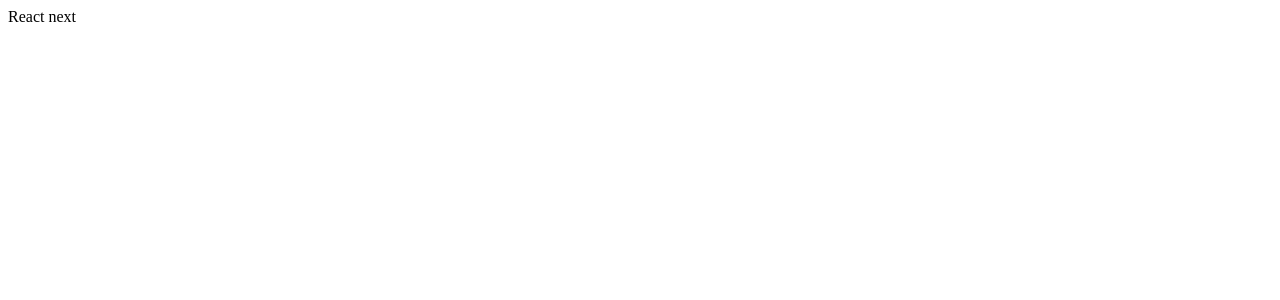
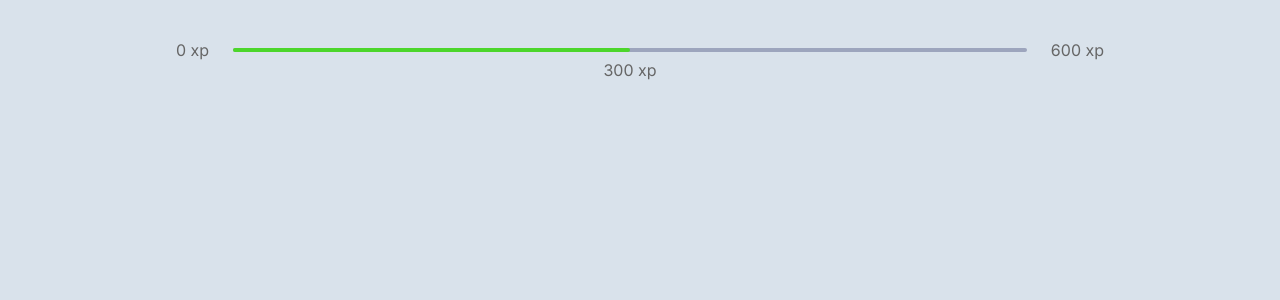
Before and after one commit to codingscode/Nlw_4, a Next.js app in the folder trilha_react/movase-next/: page / in a window 1280 px wide. Shown: the top 300 px of the page. Built offline with nearby package versions, Linux system fonts and the light colour scheme.

Commit message:
trilha react parte 19

```diff
--- a/trilha_react/movase-next/pages/index.tsx
+++ /dev/null
@@ -1,7 +0,0 @@
-import React from 'react'
-
-export default function Home() {
-    return (
-      <div>React next</div>
-    )
-}
--- /dev/null
+++ b/trilha_react/movase-next/src/components/ExperienceBar.tsx
@@ -0,0 +1,16 @@
+import React from 'react'
+
+
+export function ExperienceBar() {
+
+   return(
+     <header className="experience-bar" >
+        <span>0 xp</span>
+        <div>
+            <div style={{ width: '50%' }} />
+            <span className="current-experience" style={{ left: '50%'}} >300 xp</span>
+        </div>
+        <span>600 xp</span>
+     </header>
+   )
+}
--- a/trilha_react/movase-next/pages/_app.tsx
+++ b/trilha_react/movase-next/src/pages/_app.tsx
@@ -1,7 +1,8 @@
+import '../styles/global.css'
 
 
 function MyApp({ Component, pageProps }) {
-  return <Component {...pageProps} />
+   return <Component {...pageProps} />
 }
 
 export default MyApp
--- /dev/null
+++ b/trilha_react/movase-next/src/pages/index.tsx
@@ -0,0 +1,17 @@
+import React from 'react'
+import { ExperienceBar } from '../components/ExperienceBar'
+import Head from 'next/head'
+
+
+export default function Home() {
+    return (
+      <div className="container" >
+         <Head>
+            <link rel="preconnect" href="https://fonts.gstatic.com" />
+            <link href="https://fonts.googleapis.com/css2?family=Inter:wght@400;500;600&family=Rajdhani:wght@600&display=swap" rel="stylesheet" />
+
+         </Head>
+         <ExperienceBar />
+      </div>
+    )
+}
--- /dev/null
+++ b/trilha_react/movase-next/src/styles/global.css
@@ -0,0 +1,89 @@
+* {
+    margin: 0;
+    padding: 0;
+    box-sizing: border-box;
+}
+
+:root {
+    --white: #fff;
+    --background: #d9e2eb;
+    --gray-line: #9da5bd;
+    --text: #666666;
+    --text-highlight: #B3B9FF;
+    --title: #2E384D;
+    --red: #E83F5B;
+    --green: #4CD62B;
+    --blue: #5965E0;
+    --blue-dark: #4953B8;
+    --blue-twitter: #2AA9E0;
+}
+
+@media(max-width: 1080px) {
+    html {
+      font-size: 93.75%;
+    }
+}
+
+@media(max-width: 720px) {
+    html {
+      font-size: 87.5%;
+    }
+}
+
+body {
+    background: var(--background);
+    color: var(--text);
+}
+
+body, input, textarea, button {
+    font: 400 1rem 'Inter', sans-serif;
+}
+
+button {
+    cursor: pointer;
+}
+
+a {
+    color: inherit;
+    text-decoration: none;
+}
+
+.experience-bar {
+    display: flex;
+    align-items: center;
+}
+
+.experience-bar span {
+    font-size: 1rem;
+}
+
+.experience-bar > div {
+    flex: 1;
+    height: 4px;
+    border-radius: 4px;
+    background: var(--gray-line);
+    margin: 0 1.5rem;
+    position: relative;
+}
+
+.container {
+    height: 100vh;
+    max-width: 992px;
+    margin: 0 auto;
+    padding: 2.5rem 2rem;
+
+    display: flex;
+    flex-direction: column;
+}
+
+.experience-bar > div > div {
+    height: 4px;
+    border-radius: 4px;
+    background: var(--green);
+}
+
+span.current-experience {
+    position: absolute;
+    top: 12px;
+    transform: translateX(-50%);
+}
```
Also changed, not shown: 1 other file (tests, documents, lock files or other folders).
